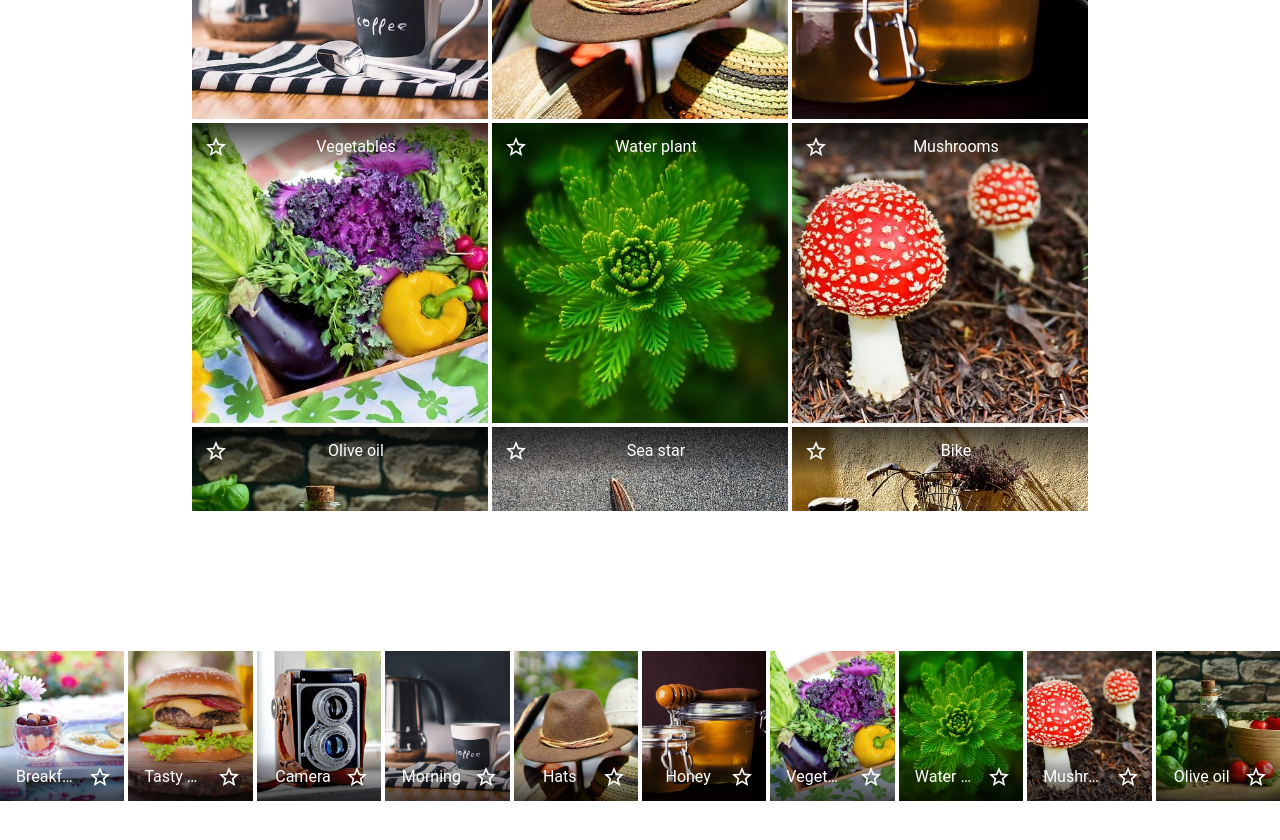
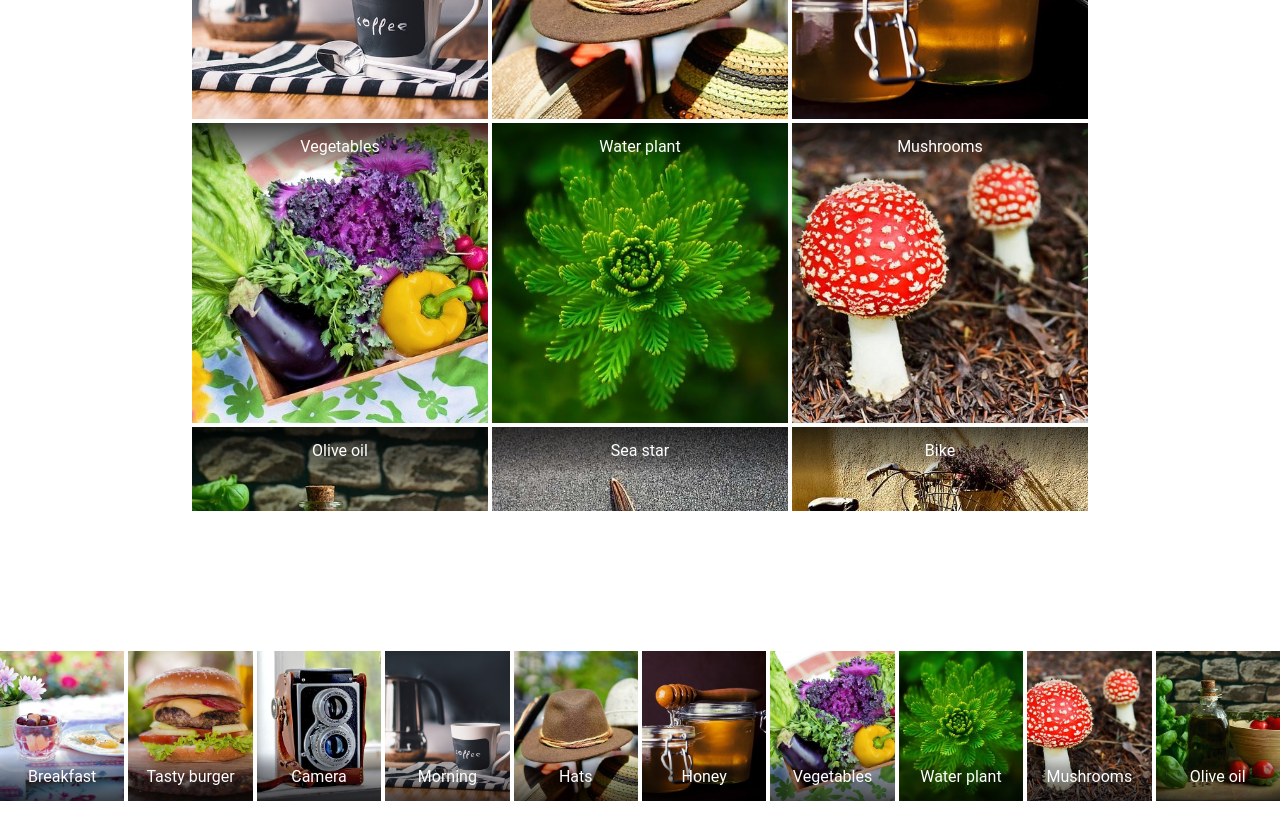
Before and after one commit to Falanke21/REM-demo-website, a React (Create React App) app in the folder fgnb/: page /market in a window 1280 px wide. Shown: the part 600-1440 px from the top of the page. Built offline with nearby package versions, Linux system fonts and the light colour scheme.

Commit message:
Remove star and fix typo

```diff
--- a/fgnb/src/ItemGrid.js
+++ b/fgnb/src/ItemGrid.js
@@ -85,14 +85,6 @@ function GridBox() {
                         <GridListTileBar
                             title={tile.title}
                             titlePosition="top"
-                            actionIcon={
-                                <IconButton
-                                    aria-label={`star ${tile.title}`}
-                                    className={classes.icon}
-                                >
-                                    <StarBorderIcon />
-                                </IconButton>
-                            }
                             actionPosition="left"
                             className={classes.titleBar}
                         />
@@ -117,11 +109,6 @@ function LineGridBox() {
                                 root: classes.titleBar,
                                 title: classes.title
                             }}
-                            actionIcon={
-                                <IconButton aria-label={`star ${tile.title}`}>
-                                    <StarBorderIcon className={classes.title} />
-                                </IconButton>
-                            }
                         />
                     </GridListTile>
                 ))}
--- a/fgnb/src/User.js
+++ b/fgnb/src/User.js
@@ -186,7 +186,7 @@ function LetterAvatars() {
     const classes = avatarletterstyle();
     return (
         <Grid container justify="center" alignItems="center">
-            <Avatar className={classes.orangeAvatar}>WishList</Avatar>
+            <Avatar className={classes.orangeAvatar}>MyBidding</Avatar>
         </Grid>
     );
 }
@@ -194,7 +194,7 @@ function LetterAvatarsMySales() {
     const classes = avatarletterstyle();
     return (
         <Grid container justify="center" alignItems="center">
-            <Avatar className={classes.purpleAvatar}>MyItems</Avatar>
+            <Avatar className={classes.purpleAvatar}>MySells</Avatar>
         </Grid>
     );
 }
```
